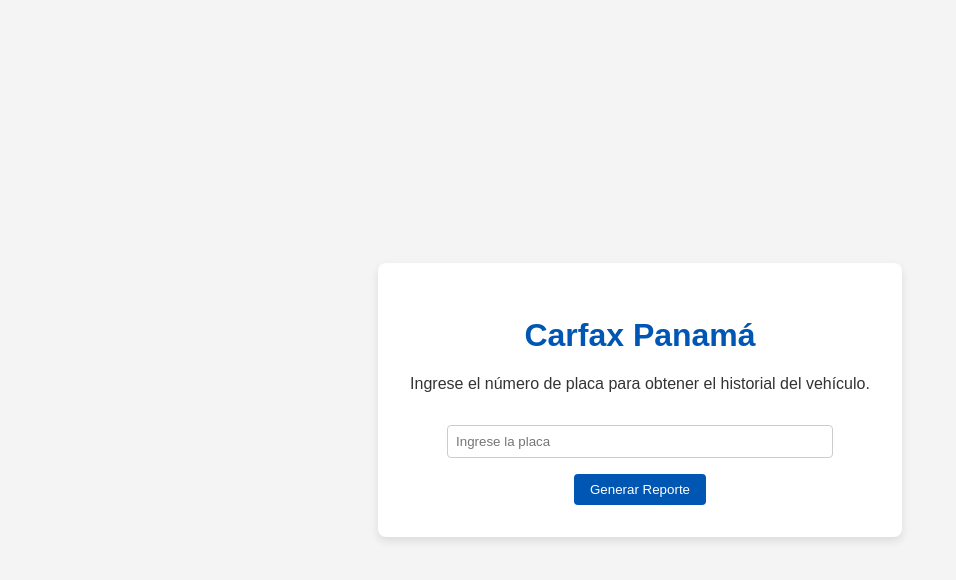
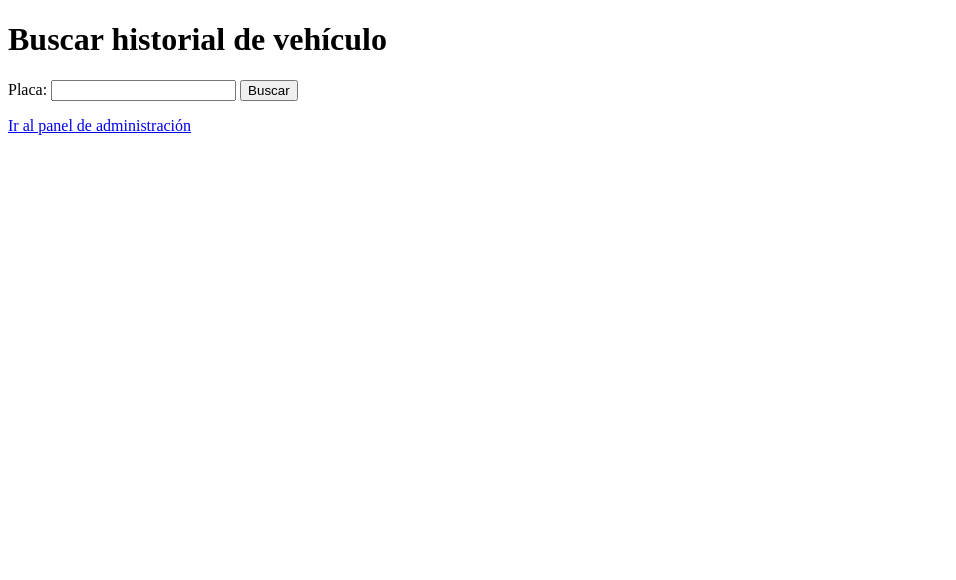
Before and after one commit to eagleevolutioncorp/TEST, a Flask app: page / in a window 1280 px wide. Shown: the top 580 px of the page, without its empty margins (0-956 px from the left). Run offline with Flask 3, Linux system fonts and the light colour scheme.

Commit message:
Update index.html
update index

```diff
--- a/templates/index.html
+++ b/templates/index.html
@@ -1,19 +1,15 @@
 <!DOCTYPE html>
-<html lang="en">
+<html>
 <head>
-    <meta charset="UTF-8">
-    <meta name="viewport" content="width=device-width, initial-scale=1.0">
     <title>Carfax Panamá</title>
-    <link rel="stylesheet" href="{{ url_for('static', filename='style.css') }}">
 </head>
 <body>
-    <div class="container">
-        <h1>Carfax Panamá</h1>
-        <p>Ingrese el número de placa para obtener el historial del vehículo.</p>
-        <form action="/report" method="post">
-            <input type="text" name="plate" placeholder="Ingrese la placa" required>
-            <button type="submit">Generar Reporte</button>
-        </form>
-    </div>
+    <h1>Buscar historial de vehículo</h1>
+    <form action="/report" method="POST">
+        <label for="plate">Placa:</label>
+        <input type="text" id="plate" name="plate" required>
+        <button type="submit">Buscar</button>
+    </form>
+    <p><a href="/admin/">Ir al panel de administración</a></p>
 </body>
 </html>
```
